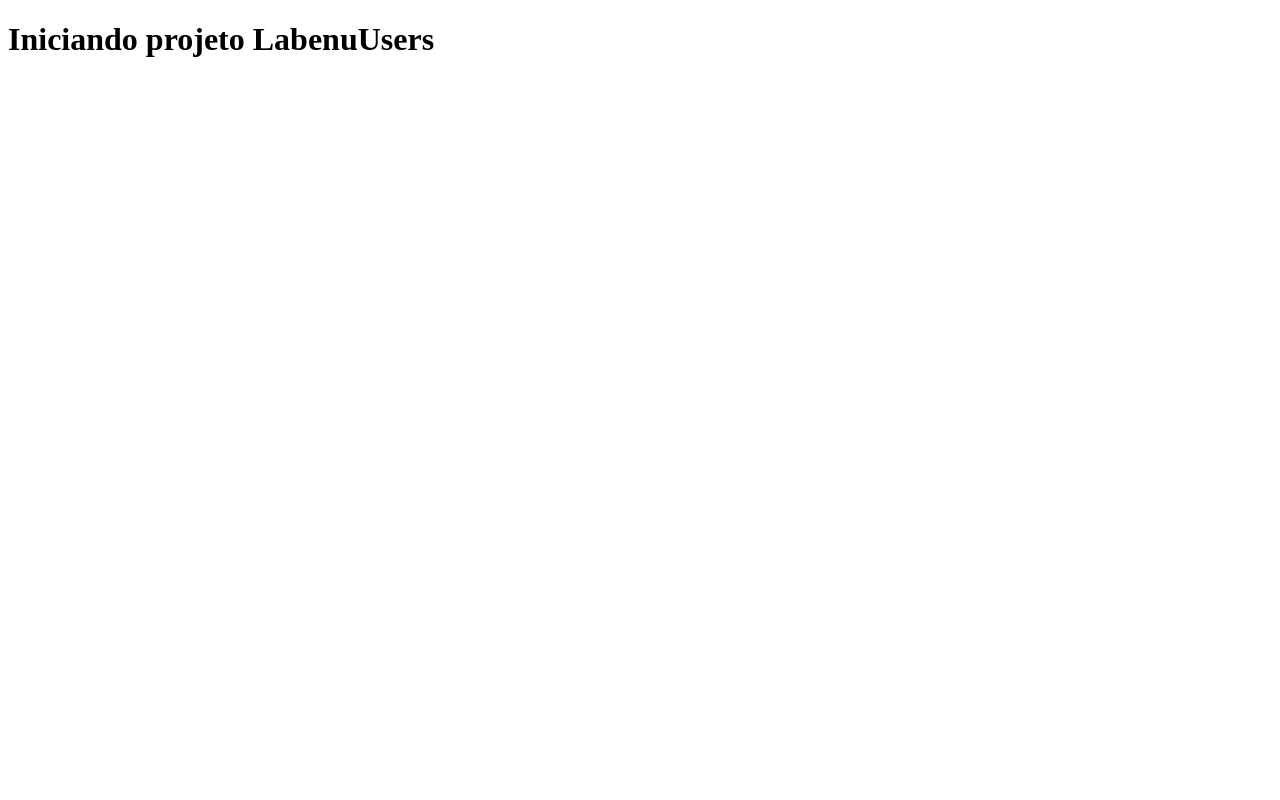
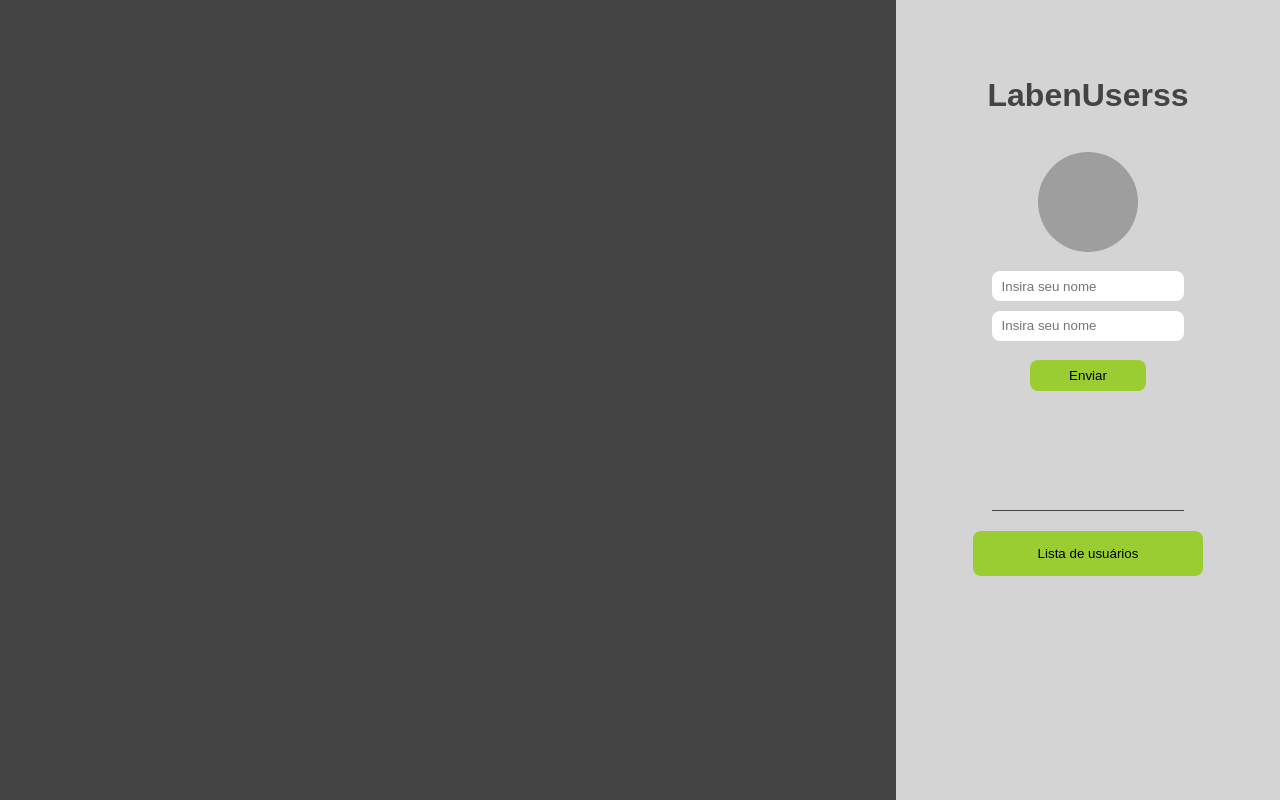
Before and after one commit to future4code/Gabriel-Silva, a React (Create React App) app in the folder quinzena7/labenusers/: page / in a window 1280 px wide. Built offline with nearby package versions, Linux system fonts and the light colour scheme; grey boxes are pictures that could not be loaded.

Commit message:
Mudança no layout

```diff
--- a/quinzena7/labenusers/src/App.js
+++ b/quinzena7/labenusers/src/App.js
@@ -1,11 +1,14 @@
+import React from "react";
+import TelaPrincipal from "./components/TelaPrincipal/TelaPrincipal";
+import TelaUsuarios from "./components/TelaUsuario/TelaUsuarios";
 
-
-function App() {
+export default class App extends React.Component{
+  render(){
   return (
-    <div>
-      <h1>Iniciando projeto LabenuUsers</h1>
-    </div>
-  );
+    <>
+      <TelaPrincipal />
+      {/* <TelaUsuarios/> */}
+    </>
+  )
+  }
 }
-
-export default App;
--- /dev/null
+++ b/quinzena7/labenusers/src/GlobalStyled.js
@@ -0,0 +1,12 @@
+import { createGlobalStyle } from "styled-components";
+
+
+const GlobalStyled = createGlobalStyle`
+    *{
+        margin:0;
+        padding: 0;
+        box-sizing: border-box;
+        font-family: sans-serif;
+    }
+`
+export default GlobalStyled
--- /dev/null
+++ b/quinzena7/labenusers/src/StyledApp.js
@@ -0,0 +1 @@
+import styled from "styled-components";
--- /dev/null
+++ b/quinzena7/labenusers/src/components/TelaPrincipal/StyledTelaPrincipal.js
@@ -0,0 +1,79 @@
+import styled from "styled-components";
+
+export const Body = styled.body`
+  height: 100vh;
+  width: 100vw;
+  background-color: aliceblue;
+  display: flex;
+`;
+
+export const LateralDireita = styled.div`
+  background-color: #444;
+  width: 70%;
+`;
+export const LateralEsquerda = styled.div`
+  width: 30%;
+  background-color: #d4d4d4;
+  display: flex;
+  flex-direction: column;
+  align-items: center;
+`;
+
+export const Titulo = styled.h1`
+  margin-top: 20%;
+  color: #444;
+`;
+
+export const LogoLogin = styled.div`
+  background-color: #e5e5e5;
+  height: 100px;
+  width: 100px;
+  border-radius: 50%;
+  margin-top: 10%;
+
+  background-image: url("https://eitrawmaterials.eu/wp-content/uploads/2016/09/person-icon.png");
+  background-size: cover;
+`;
+
+export const Divinputs = styled.form`
+  display: flex;
+  flex-direction: column;
+  align-items: center;
+  margin-top: 5%;
+  width: 50%;
+  height: 30%;
+  display: flex;
+  border-bottom: 1px solid #444;
+`;
+
+export const Input = styled.input`
+  height: 30px;
+  width: 100%;
+  margin-bottom: 5%;
+  padding-left: 5%;
+  border: none;
+  border-radius: 8px;
+  outline: 0;
+
+  :focus {
+    background-color: #f4f4f4 transparent;
+    border-radius: 0;
+
+    border-bottom: 1px solid #444;
+
+  }
+`;
+
+export const Button = styled.button`
+  margin-top: 5%;
+  padding: 4%;
+  width: 60%;
+  border-radius: 8px;
+  background-color: yellowgreen;
+  border: none;
+
+  :hover {
+    background-color: orangered;
+    cursor: pointer;
+  }
+`;
--- /dev/null
+++ b/quinzena7/labenusers/src/components/TelaPrincipal/TelaPrincipal.js
@@ -0,0 +1,48 @@
+import React from "react";
+import {
+  Body,
+  LateralDireita,
+  LateralEsquerda,
+  LogoLogin,
+  Titulo,
+  Divinputs,
+  Input,
+  Button,
+} from "./StyledTelaPrincipal";
+import TelaUsuarios from "../TelaUsuario/TelaUsuarios";
+
+
+
+
+
+export default class TelaPrincipal extends React.Component{
+
+  TrocarPagina = () =>{
+    return <TelaUsuarios/>
+    alert("trocoou")
+  }
+
+
+  render(){
+  return (
+    <Body>
+      <LateralDireita />
+        <LateralEsquerda>
+        <Titulo> LabenUserss</Titulo>
+
+        <LogoLogin />
+
+        <Divinputs>
+          <Input type="text" placeholder="Insira seu nome" required></Input>
+          <Input type="email" placeholder="Insira seu nome" required></Input>
+          <Button>Enviar</Button>
+        </Divinputs>
+
+        {/* Ir para a tela de usuários cadastrados */}
+        <Button onClick={this.TrocarPagina}>Lista de usuários</Button>
+
+      </LateralEsquerda>
+    </Body>
+  );
+  }
+};
--- /dev/null
+++ b/quinzena7/labenusers/src/components/TelaUsuario/StyledTelausuarios.js
@@ -0,0 +1,10 @@
+import styled from "styled-components";
+
+const DivContainer = styled.div`
+    height: 100vh;
+    width: 100vw;
+
+    background-color: teal;
+`
+
+export default DivContainer
--- /dev/null
+++ b/quinzena7/labenusers/src/components/TelaUsuario/TelaUsuarios.js
@@ -0,0 +1,14 @@
+import React from "react";
+import DivContainer from "./StyledTelausuarios";
+
+export default class TelaUsuarios extends React.Component {
+  render() {
+    return (
+      <>
+        <DivContainer>
+          <h1>Testes</h1>
+        </DivContainer>
+      </>
+    );
+  }
+}
--- a/quinzena7/labenusers/src/index.js
+++ b/quinzena7/labenusers/src/index.js
@@ -1,9 +1,11 @@
 import React from 'react';
 import ReactDOM from 'react-dom';
 import App from './App';
+import GlobalStyled from './GlobalStyled'
 
 ReactDOM.render(
   <React.StrictMode>
+    <GlobalStyled/>
     <App />
   </React.StrictMode>,
   document.getElementById('root')
```
